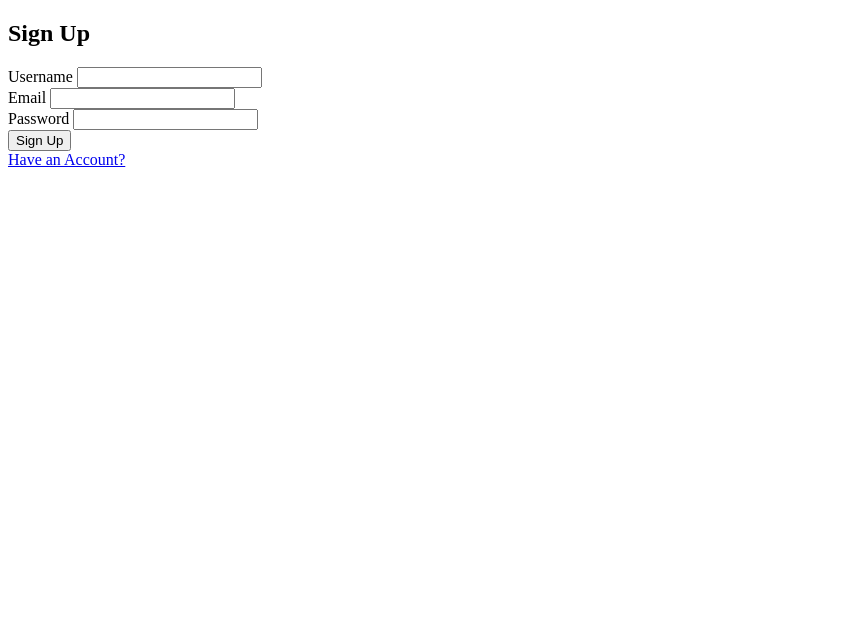
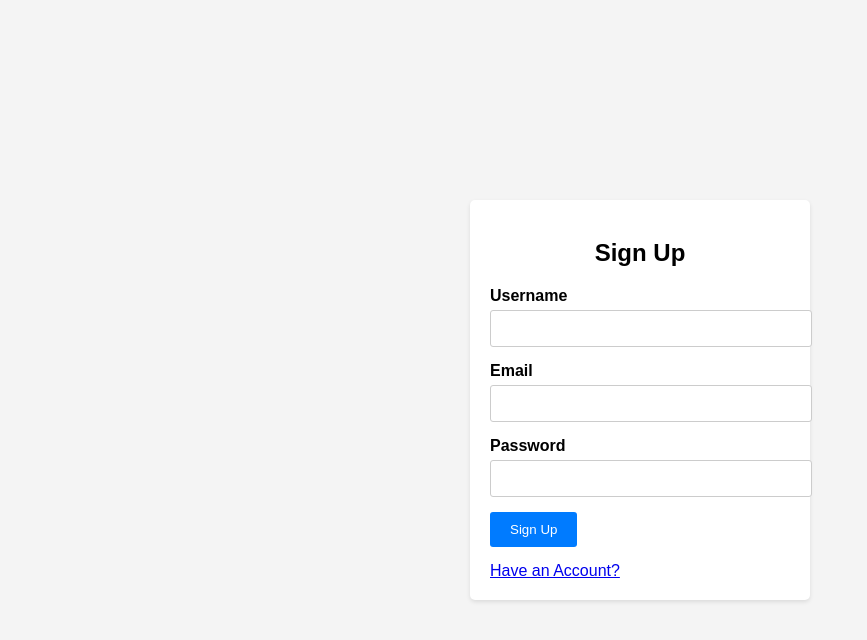
Before and after one commit to CoolCodingTeen231/MotolyChat, a plain HTML site: page signup.html in a window 1280 px wide. Shown: the whole page, without its empty margins (0-867 px from the left). Drawn offline with Linux system fonts and the light colour scheme; the site is published under a folder, as on GitHub Pages, so addresses that start at the root find nothing.

Commit message:
Update signup.html

```diff
--- a/signup.html
+++ b/signup.html
@@ -5,7 +5,7 @@
 <meta charset="UTF-8">
 <meta name="viewport" content="width=device-width, initial-scale=1.0">
 <title>Signup Page</title>
-<link rel="stylesheet" href="/css/signup.css">
+<link rel="stylesheet" href="css/signup.css">
 <script src="https://www.gstatic.com/firebasejs/8.6.0/firebase-app.js"></script>
 <script src="https://www.gstatic.com/firebasejs/8.6.0/firebase-auth.js"></script>
 <script src="https://www.gstatic.com/firebasejs/8.6.0/firebase-database.js"></script>
```
